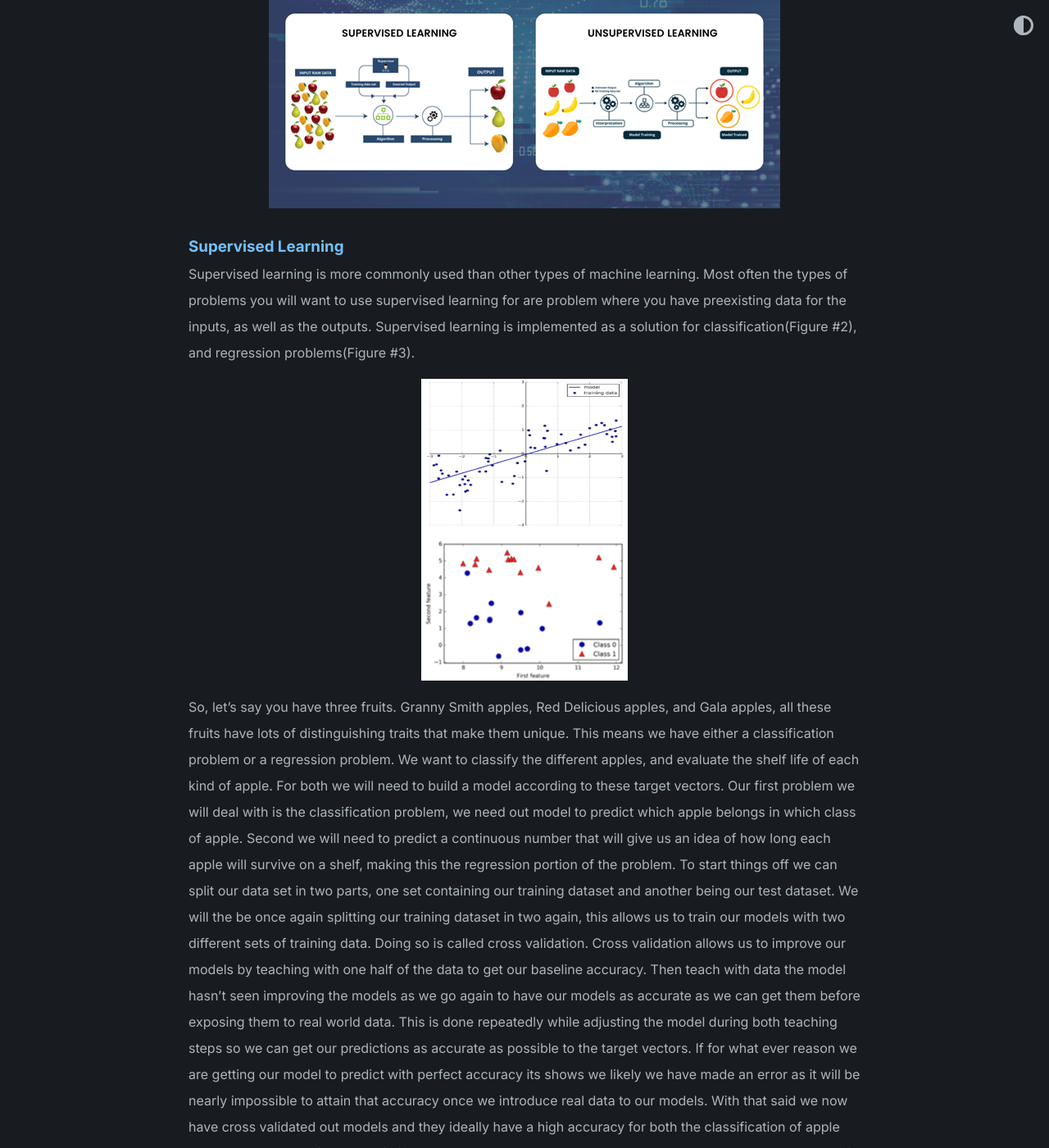
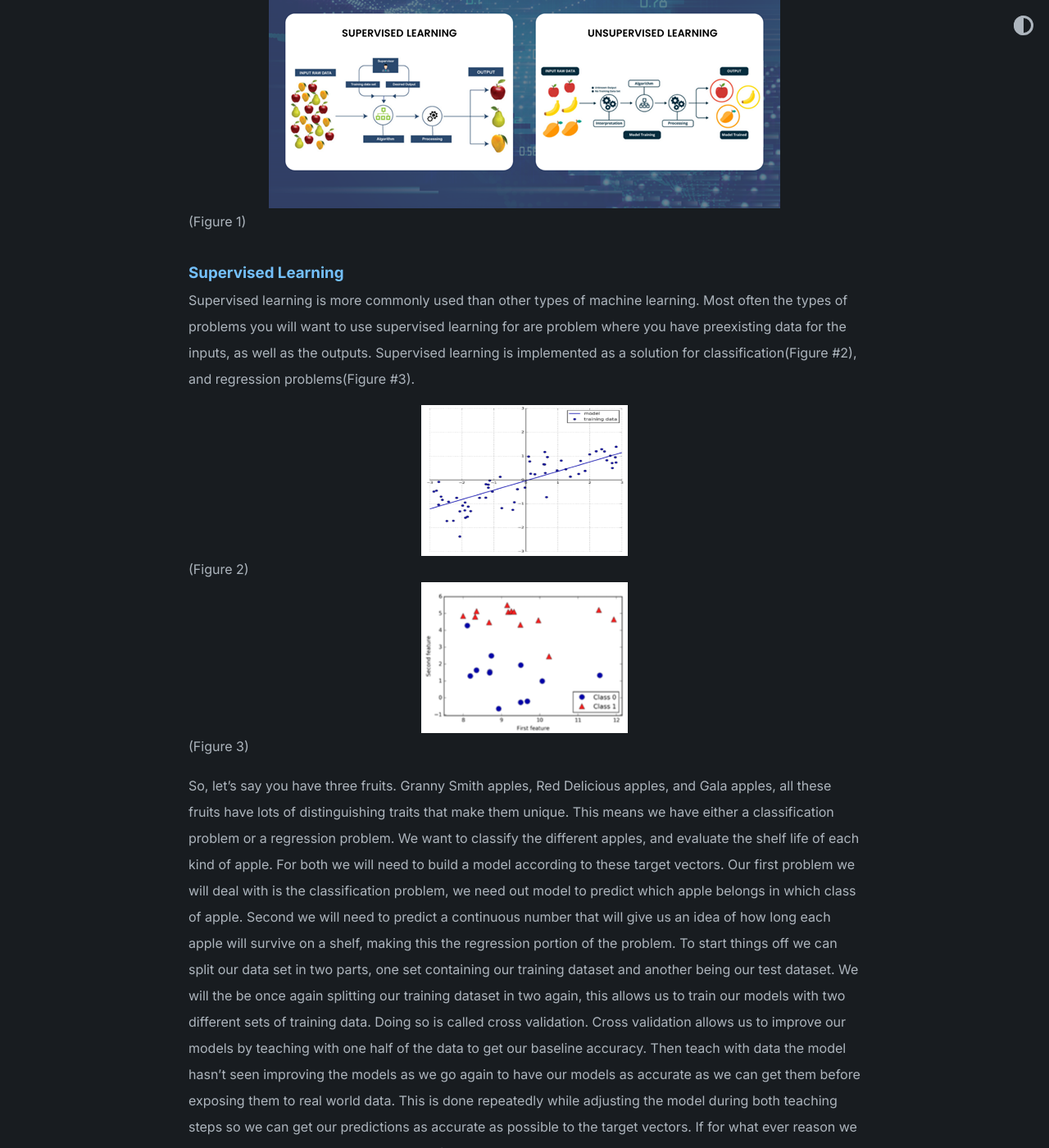
Before and after one commit to julianKapronczai/Machine-Learning-Basics, a Jekyll site: the page built from _posts/2022-06-16-Intro-2-Machine-Learning.md, in a window 1280 px wide and 1400 px high, scrolled down 999 px. Shown: the whole window at 82% size. Built offline with Jekyll 4.4.1, drawn with Linux system fonts in a browser that asks for light colours.

Commit message:
Update 2022-06-16-Intro-2-Machine-Learning.md

```diff
--- a/_posts/2022-06-16-Intro-2-Machine-Learning.md
+++ b/_posts/2022-06-16-Intro-2-Machine-Learning.md
@@ -11,13 +11,17 @@ There are two different types of learning we will go over in this blog. Each typ
 
 
 ![Figure1]({{site.url}}/assets/images/pic-1-for-blog.png)
+(Figure 1)
 
 ### Supervised Learning
 
 Supervised learning is more commonly used than other types of machine learning. Most often the types of problems you will want to use supervised learning for are problem where you have preexisting data for the inputs, as well as the outputs.  Supervised learning is implemented as   a solution for classification(Figure #2), and regression problems(Figure #3).
 
 
-![Figure2]({{site.url}}/assets/images/pic-2-for-blog.png) ![Figure3]({{site.url}}/assets/images/pic-3-for-blog.png)
+![Figure2]({{site.url}}/assets/images/pic-2-for-blog.png)
+(Figure 2)
+ ![Figure3]({{site.url}}/assets/images/pic-3-for-blog.png)
+ (Figure 3)
 
 
 
@@ -36,6 +40,8 @@ One way of doing so is by clustering the data. Clustering is the rescaling proce
 
 
 ![Figure5]({{site.url}}/assets/images/pic-5-for-blog.png)
+(Figure 5)
+
 
 
 
```
